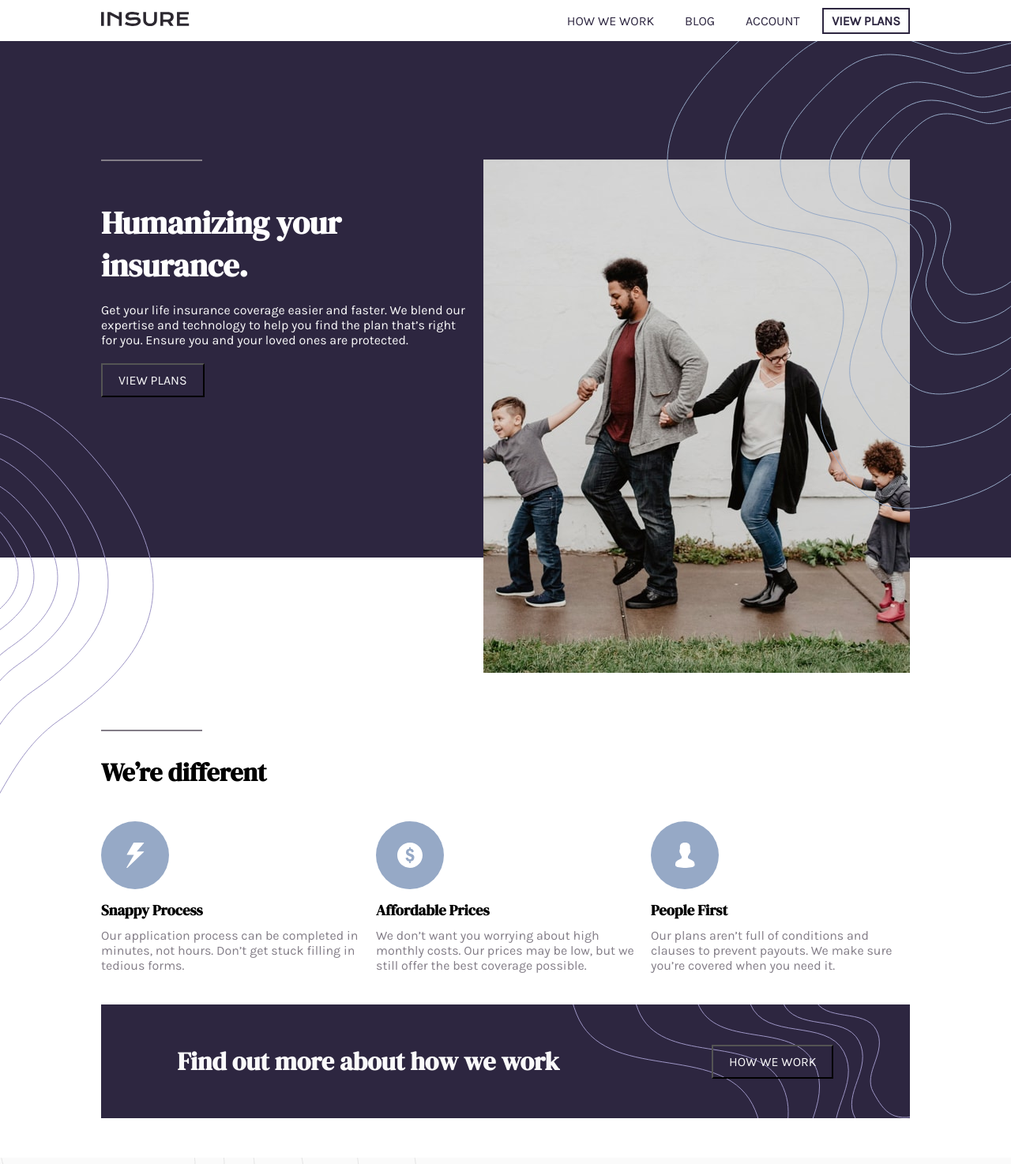
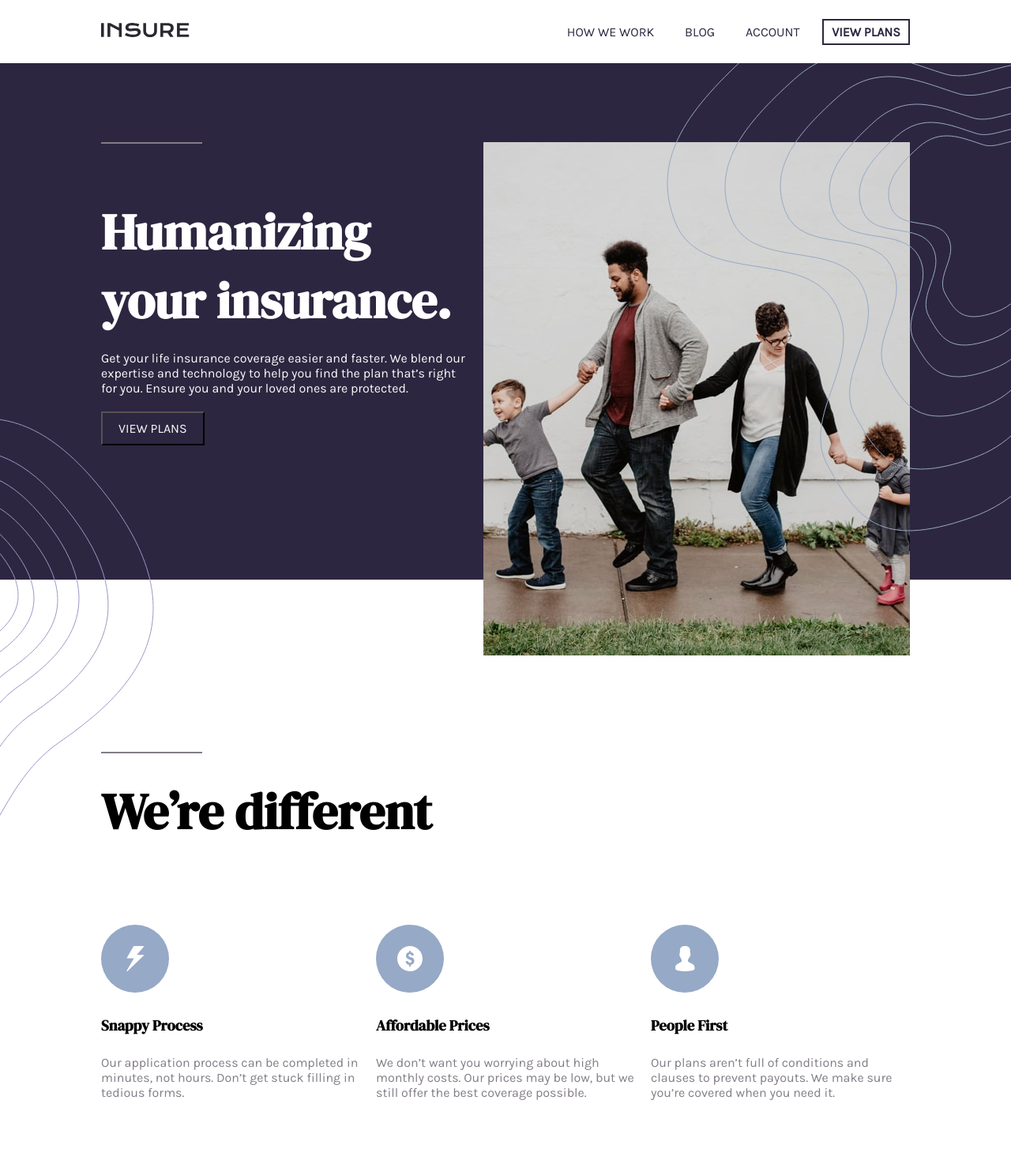
Before and after one commit to mladendjokovic/insure-landing-page, a plain HTML site: page index.html in a window 1280 px wide. Shown: the top 1474 px of the page at 79% size. Drawn offline with Linux system fonts and the light colour scheme.

Commit message:
Dodatna podesavanja na css

```diff
--- a/css/main.css
+++ b/css/main.css
@@ -12,9 +12,11 @@
 h1,h2,h3 {
     font-family: 'DM Serif Display', serif;
 }
+
 nav {
     width: 80%;
-    margin: 15px auto;
+    height: 10vh;
+    margin: 0 auto;
     display: flex;
     justify-content: space-between;
     align-items: center;
@@ -65,7 +67,7 @@ nav ul li a:hover:not(.nav-link) {
 }
 .intro-desktop-img {
     position: relative;
-    top: 150px;
+    top: 100px;
 }
 .intro::before {
     content: "";
@@ -92,7 +94,7 @@ nav ul li a:hover:not(.nav-link) {
     color: var(--light-gray);
 }
 .intro-text h1 {
-    font-size: 2.5em;
+    font-size: 4em;
 }
 .button {
     background: transparent;
@@ -108,7 +110,7 @@ nav ul li a:hover:not(.nav-link) {
     background-color: var(--grayish-violet);
 }
 .intro-container::before {
-    top: 150px;
+    top: 100px;
 }
 .intro-container::after {
     bottom: -220px;
@@ -117,14 +119,20 @@ main {
     width: 80%;
     margin: auto auto;
 }
+main > h1 {
+    font-size: 4em;
+}
 .main-section {
     display: grid;
     grid-template-columns: 1fr 1fr 1fr;
     column-gap: 20px;
-    margin: 40px auto;
+    margin: 100px auto;
+}
+.container {
+    height: 300px;
 }
 .container h3 {
-    padding: 10px 0;
+    padding: 25px 0;
 }
 .container p {
     color: var(--grayish-violet);
@@ -137,6 +145,8 @@ main {
     align-items: center;
     padding: 50px 0;
     color: var(--light-gray);
+    margin: 100px auto;
+    height: 250px;
 }
 footer {
     background: url("../images/bg-pattern-footer-desktop.svg") left top no-repeat;
@@ -333,7 +343,6 @@ footer {
         background-color: var(--verydark-violet);
         transform: translateX(100%);
         transition: all 0.5s;
-
     }
     nav ul li {
         display: block;
```
